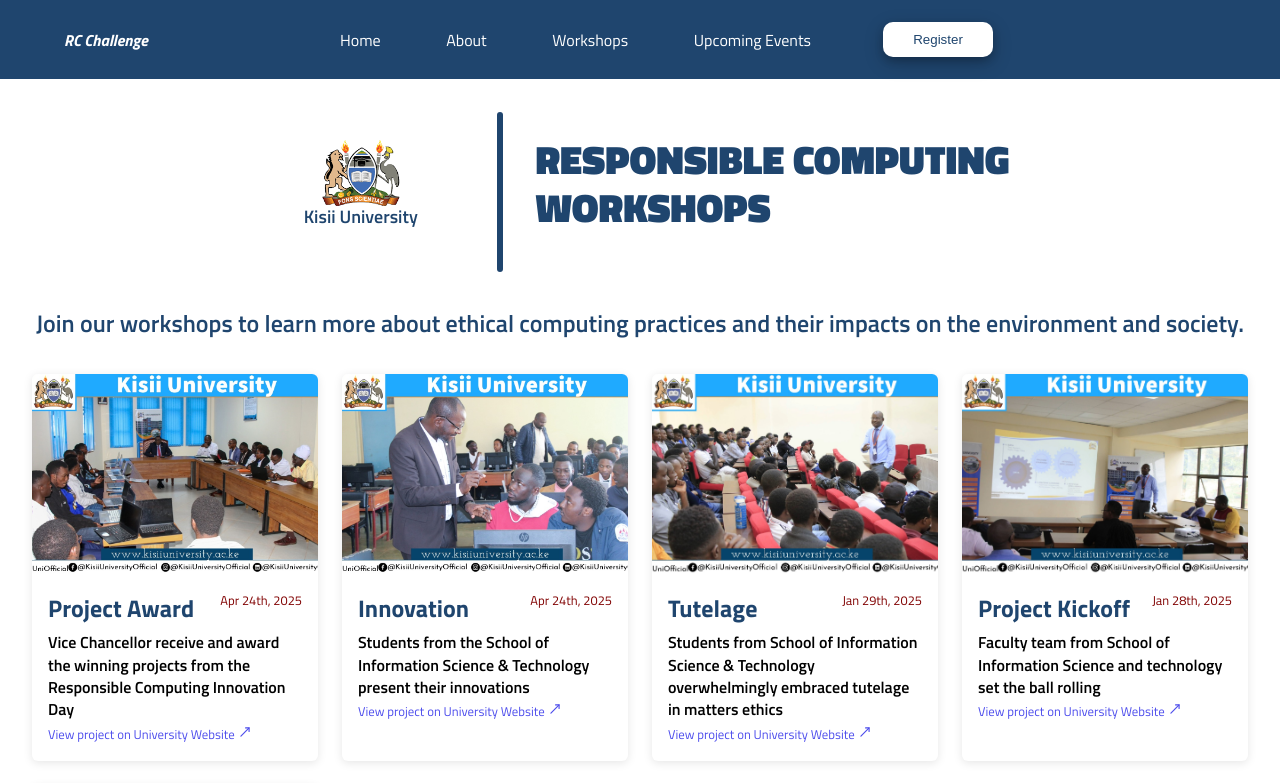
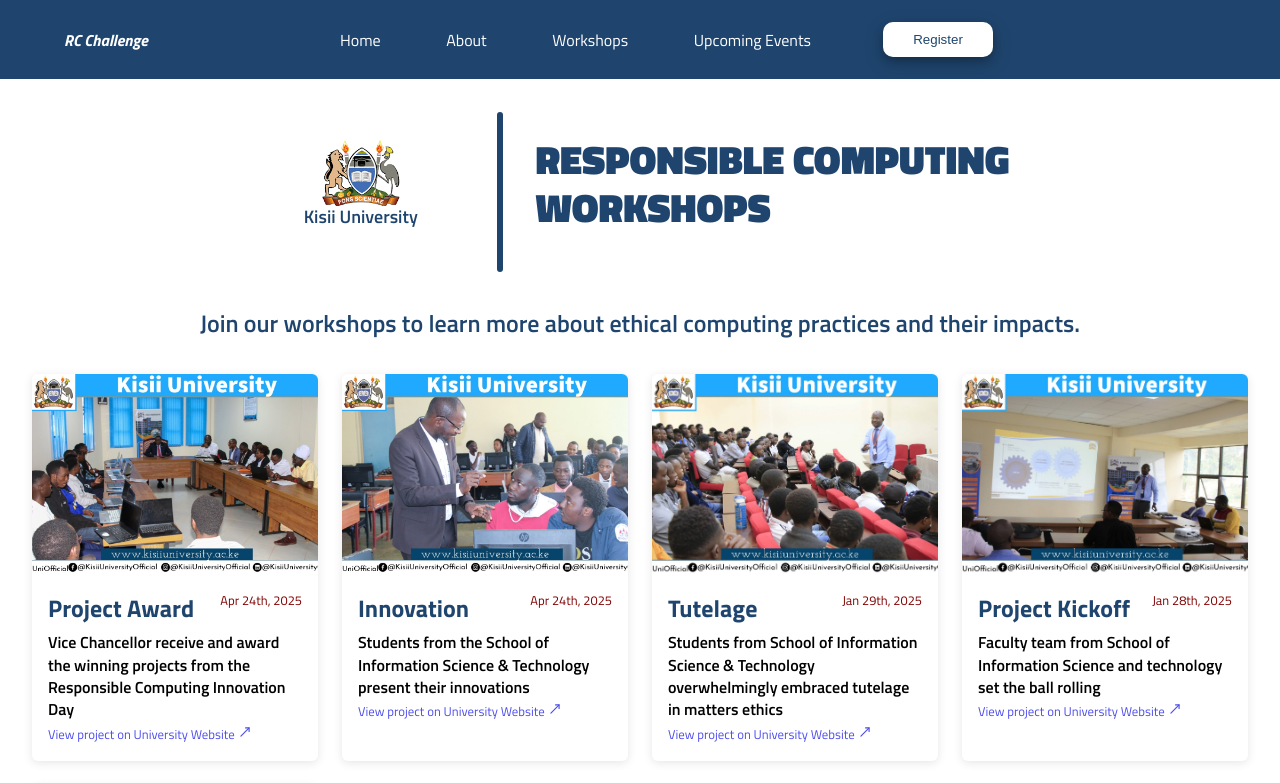
Before and after one commit to efpha/rc_web-app, a Next.js app: page /hero/workshops in a window 1280 px wide. Shown: the top 783 px of the page. Built offline with nearby package versions, Linux system fonts and the light colour scheme.

Commit message:
Intro words update

```diff
--- a/src/app/hero/workshops/page.tsx
+++ b/src/app/hero/workshops/page.tsx
@@ -38,7 +38,7 @@
 
       <section className="workshops-header">
         <div className="content abt wrk">
-          Join our workshops to learn more about ethical computing practices and their impacts on the environment and society.
+          Join our workshops to learn more about ethical computing practices and their impacts.
         </div>
       </section>
 
```
